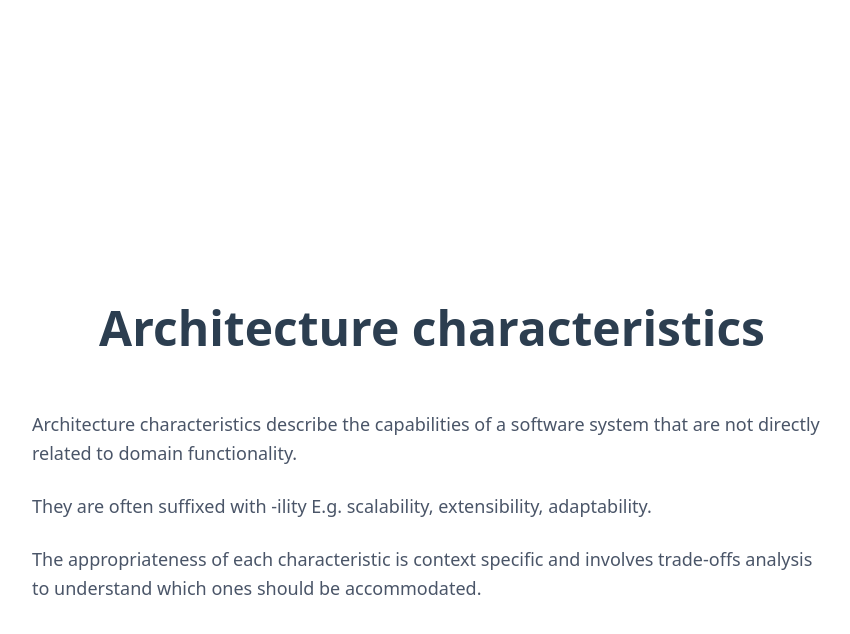
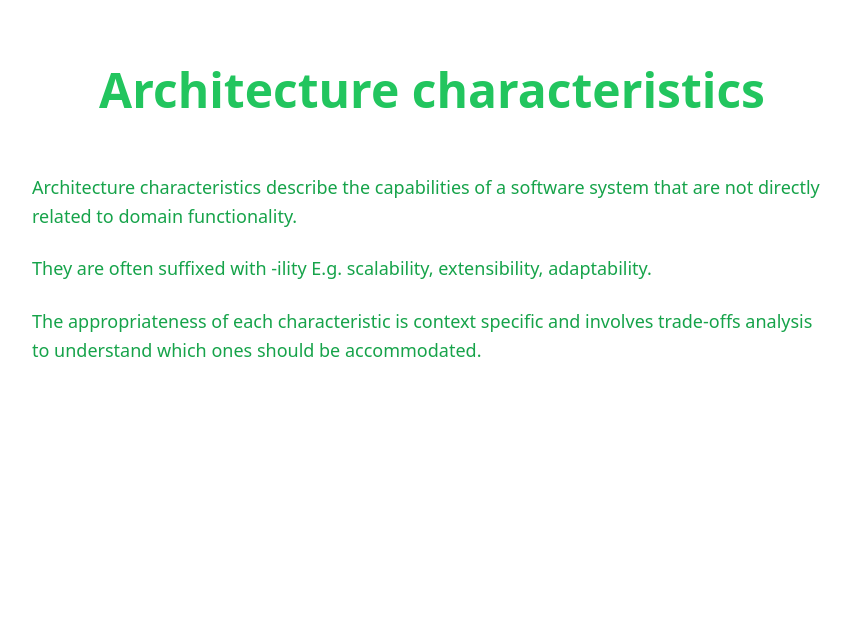
Before and after one commit to craighoustondev/architecure-characteristics, a Vue app in the folder frontend/: page / in a window 1280 px wide. Shown: the top 634 px of the page, without its empty margins (208-1058 px from the left). Built offline with nearby package versions, Linux system fonts and the light colour scheme.

Commit message:
Update App.vue styles: change layout justification to flex-start and update header and description text colors for improved aesthetics.

```diff
--- a/frontend/src/App.vue
+++ b/frontend/src/App.vue
@@ -26,7 +26,7 @@
   display: flex;
   flex-direction: column;
   align-items: center;
-  justify-content: center;
+  justify-content: flex-start;
   min-height: 100vh;
   padding: 2rem;
   max-width: 800px;
@@ -36,7 +36,7 @@
 h1 {
   font-size: 3rem;
   font-weight: 700;
-  color: #2c3e50;
+  color: #22c55e;
   margin: 0 0 2rem 0;
   text-align: center;
 }
@@ -48,7 +48,7 @@ h1 {
 
 .description p {
   margin: 1.5rem 0;
-  color: #4a5568;
+  color: #16a34a;
   font-size: 1.125rem;
 }
 </style>
```
